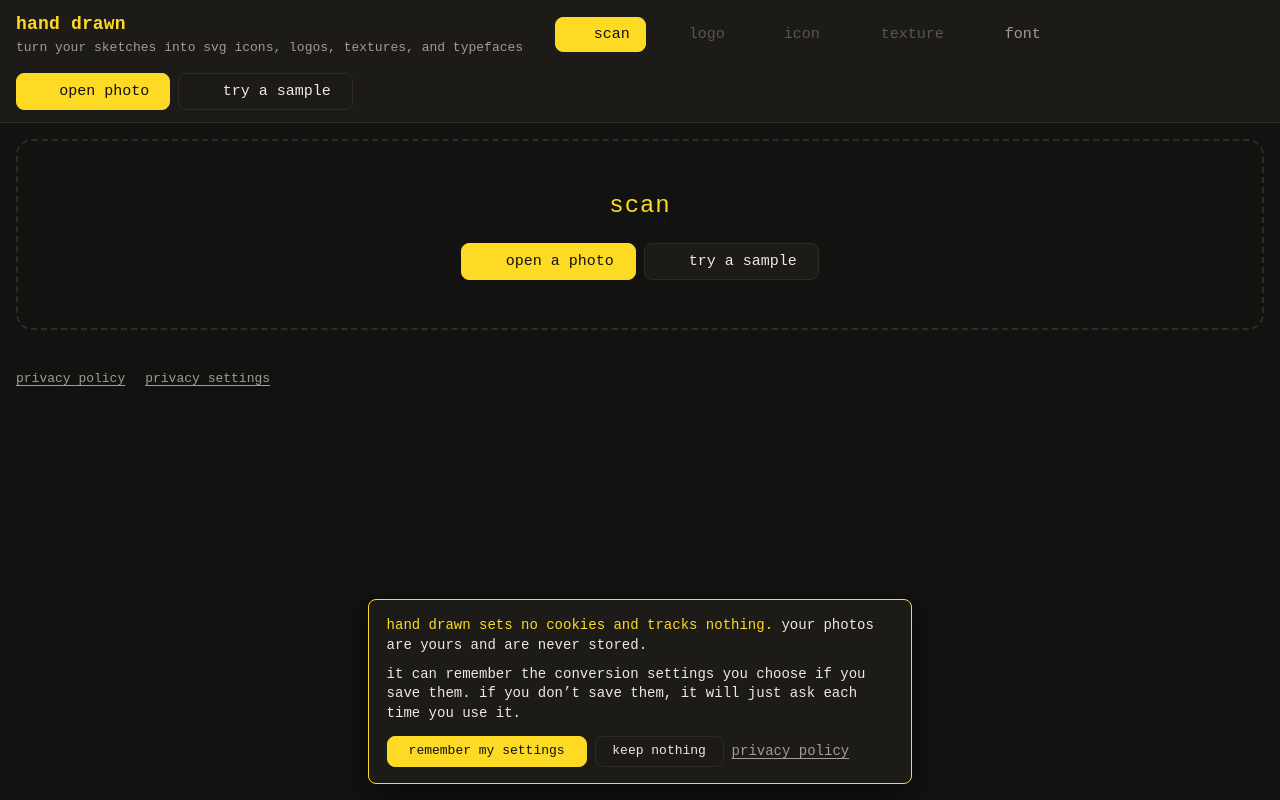
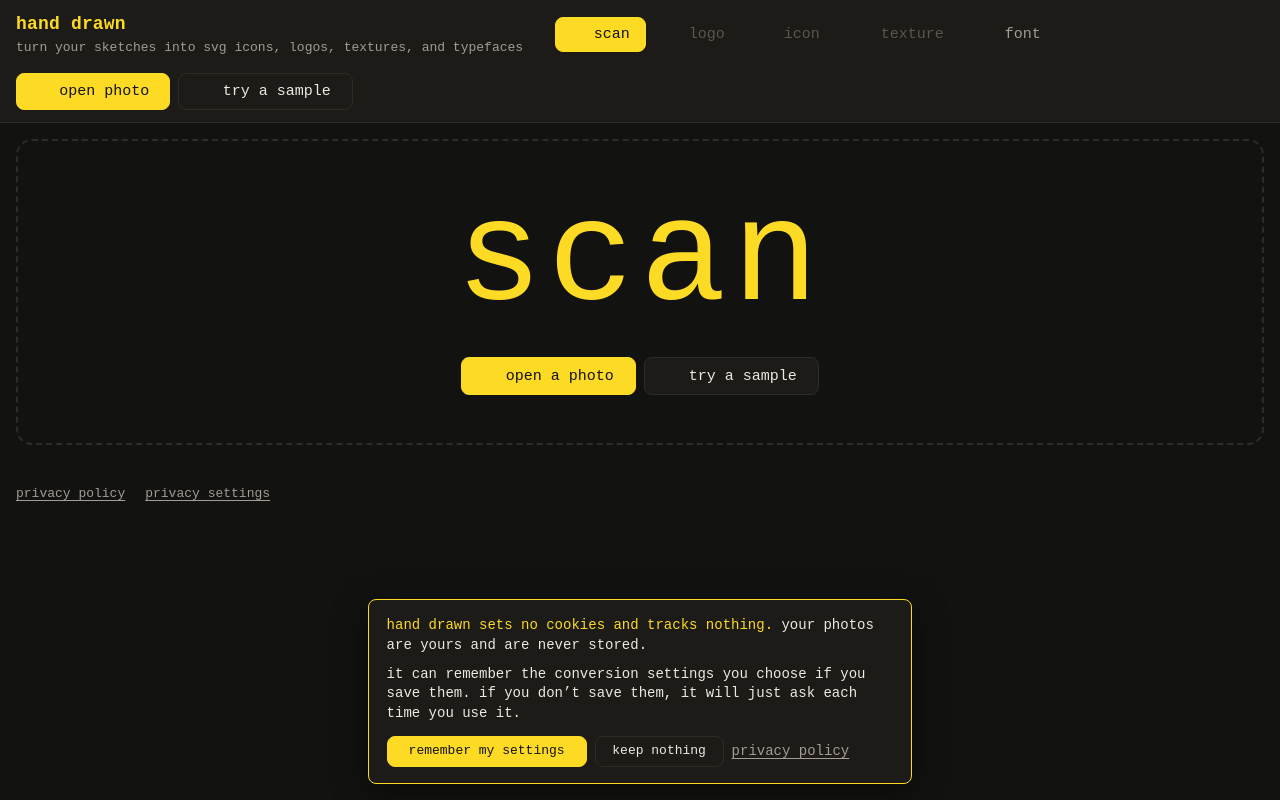
Before and after one commit to studio0rpiment/hand-drawn, a website built with Vite: page index.html in a window 1280 px wide. Built offline with nearby package versions, Linux system fonts and the light colour scheme; files whose address does not match are found by name; what hand-icons would draw is missing.

Commit message:
Scan title large, at least as wide as its buttons

```diff
--- a/src/style.css
+++ b/src/style.css
@@ -1281,9 +1281,13 @@ label.off {
 
 /* ---- The empty Scan view ---- */
 
+/* Scan, large: at least as wide as the two buttons under it (both scale with
+   the text size), narrowed to the screen on a phone. */
 .intro-title {
-  font-size: 1.5rem;
-  margin: 0 0 1.25rem;
+  font-size: min(9rem, 24vw);
+  font-weight: 200;
+  line-height: 1;
+  margin: 0 0 1.5rem;
   color: var(--accent);
 }
 
```
